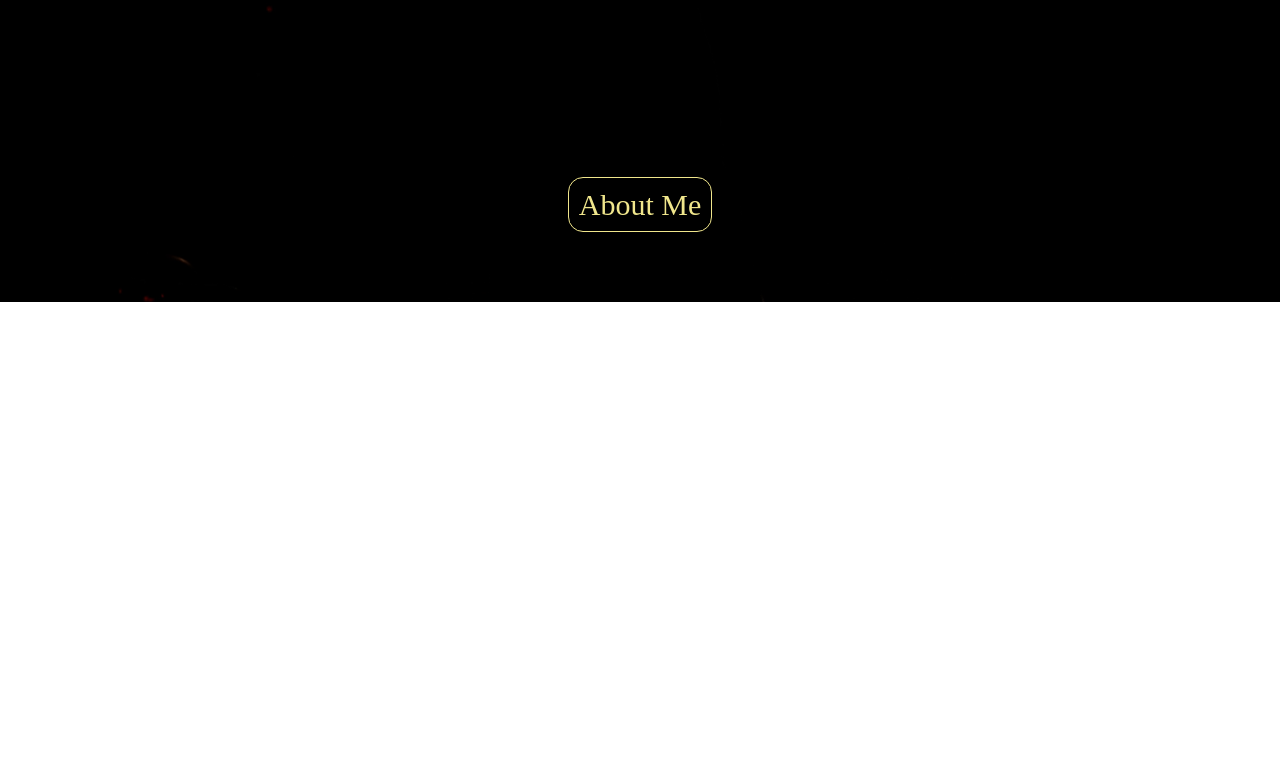
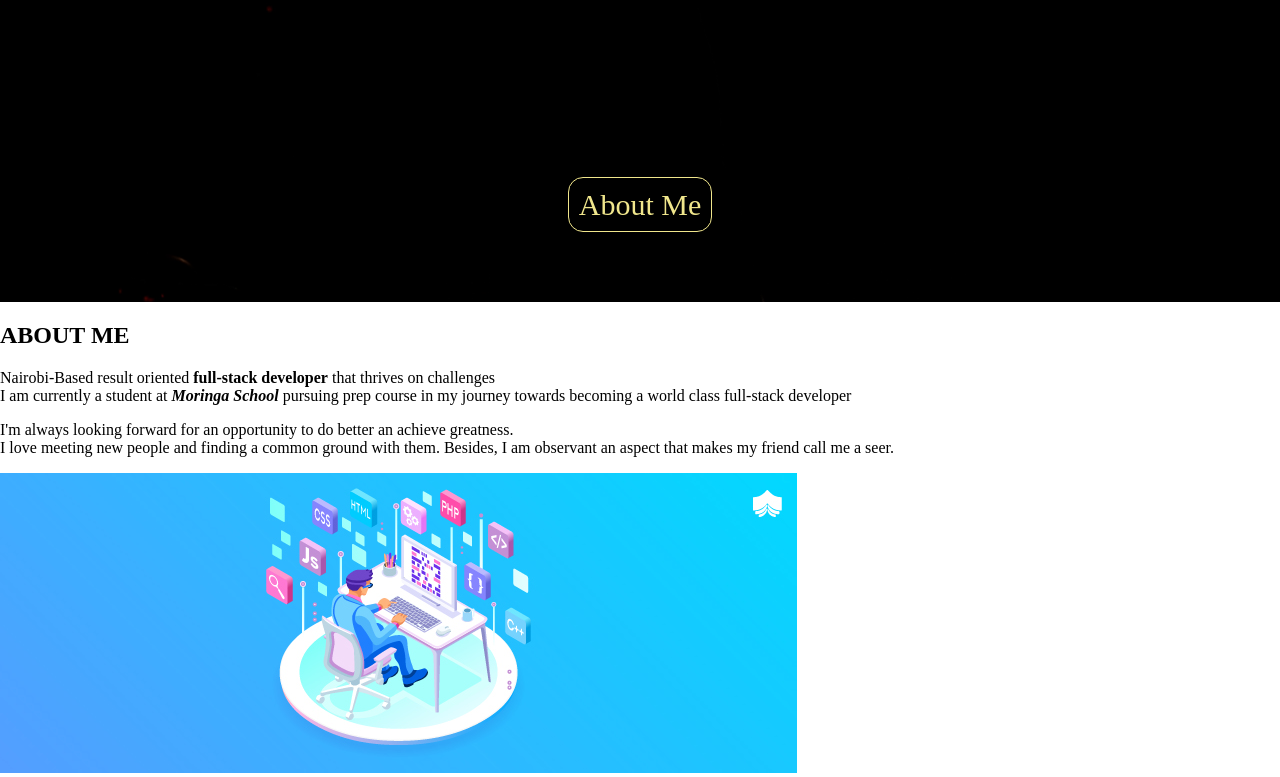
Before and after one commit to Kabu1/myportfolio, a plain HTML site: page index.html in a window 1280 px wide. Shown: the part 568-1345 px from the top of the page. Before the commit the page ends 870 px from the top, so only its background shows below. Drawn offline with Linux system fonts and the light colour scheme.

Commit message:
Add the about me section

```diff
--- a/index.html
+++ b/index.html
@@ -32,7 +32,24 @@
     </div>
 </section>
 <!--About section-->
-<section id="about"></section>
+<section id="about">
+<h1>ABOUT ME</h1>
+    <div class="container">
+        <div class="content">
+            <p> Nairobi-Based result oriented <strong>full-stack developer</strong> that thrives on challenges <br>
+                I am currently a student at <em><strong>Moringa School</strong></em> pursuing prep course in my journey towards becoming a world class full-stack developer
+            </p>
+            <p>I'm always looking forward for an opportunity to do better an achieve greatness. <br>
+                I love meeting new people and finding a common ground with them. Besides, I am observant an aspect that makes my friend call me a seer.
+            </p>
+        </div>
+        <div class="photo">
+            <img src="img/2.jpg" alt="">
+
+        </div>
+    </div>
+
+</section>
 <!--Projects section-->
 <section id="projects"></section>
 <!--Interests section-->
```
